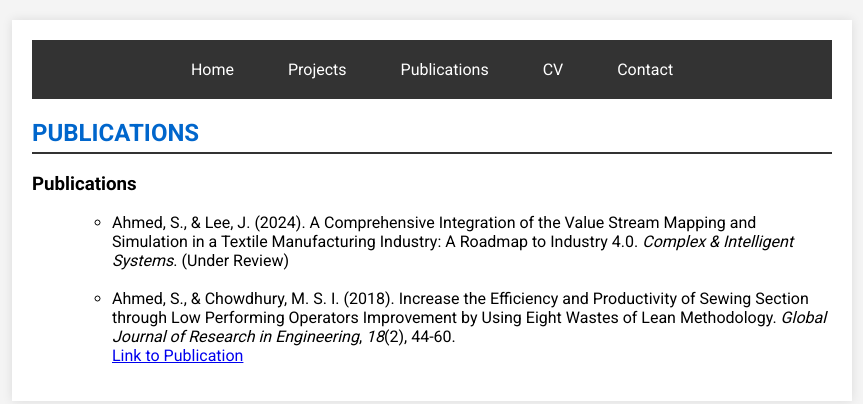
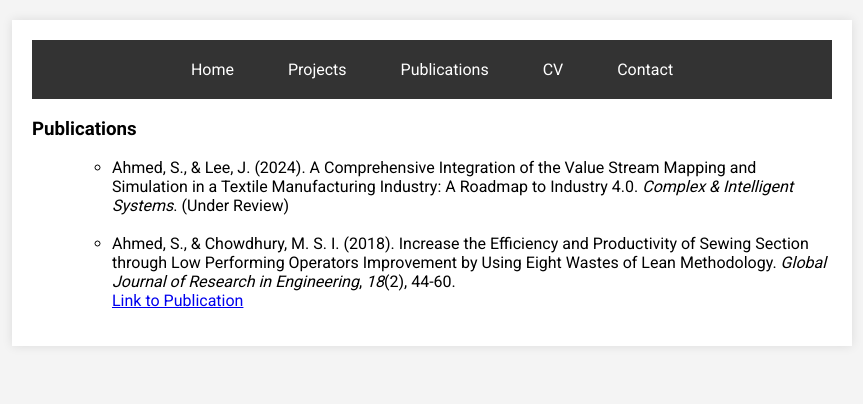
Before and after one commit to SohelAhmed-IE/Sohel-Ahmed, a plain HTML site: page publications.html in a window 1280 px wide. Shown: the whole page, without its empty margins (208-1071 px from the left). Drawn offline with Linux system fonts and the light colour scheme.

Commit message:
Update publications.html

```diff
--- a/publications.html
+++ b/publications.html
@@ -53,7 +53,6 @@
         </nav>
 
         <div id="publications" class="section">
-            <h2 class="section-title">Publications</h2>
             <div class="section-content">
                 <h3>Publications</h3>
                 <ul>
```
